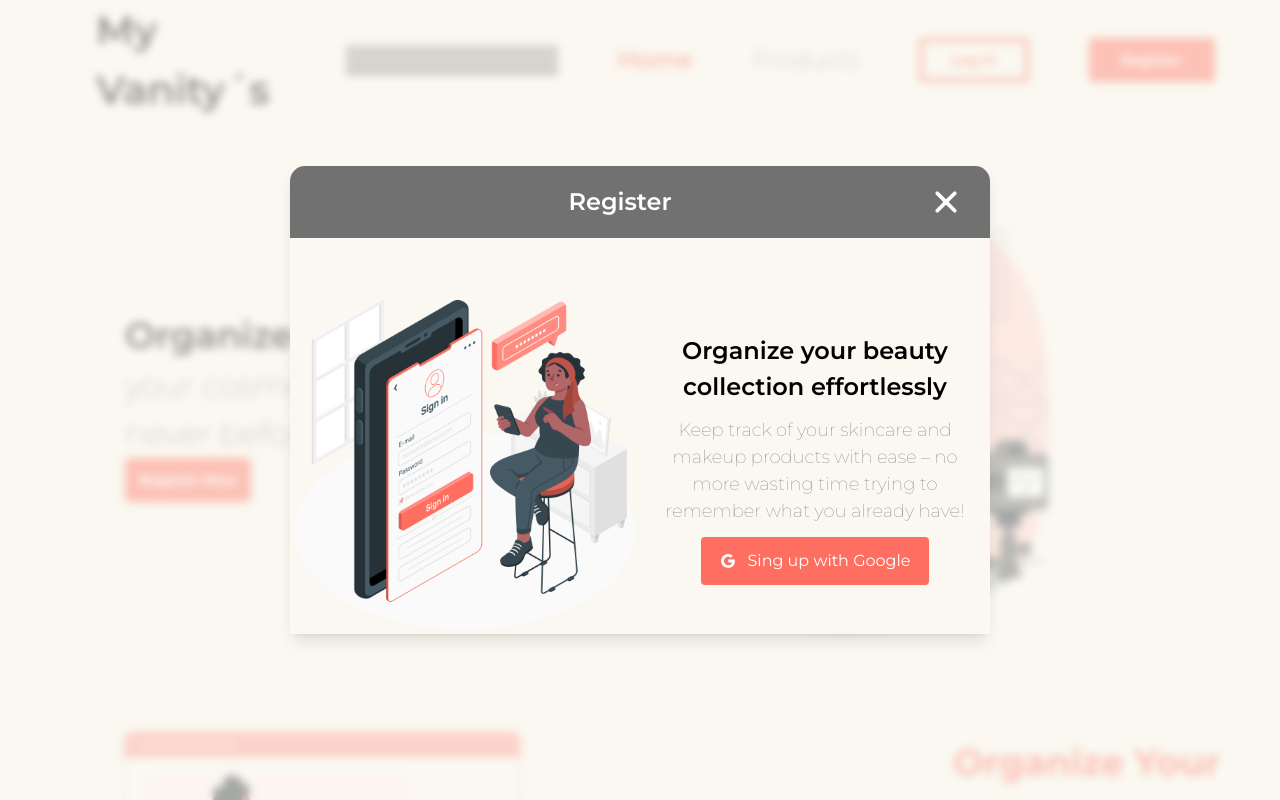
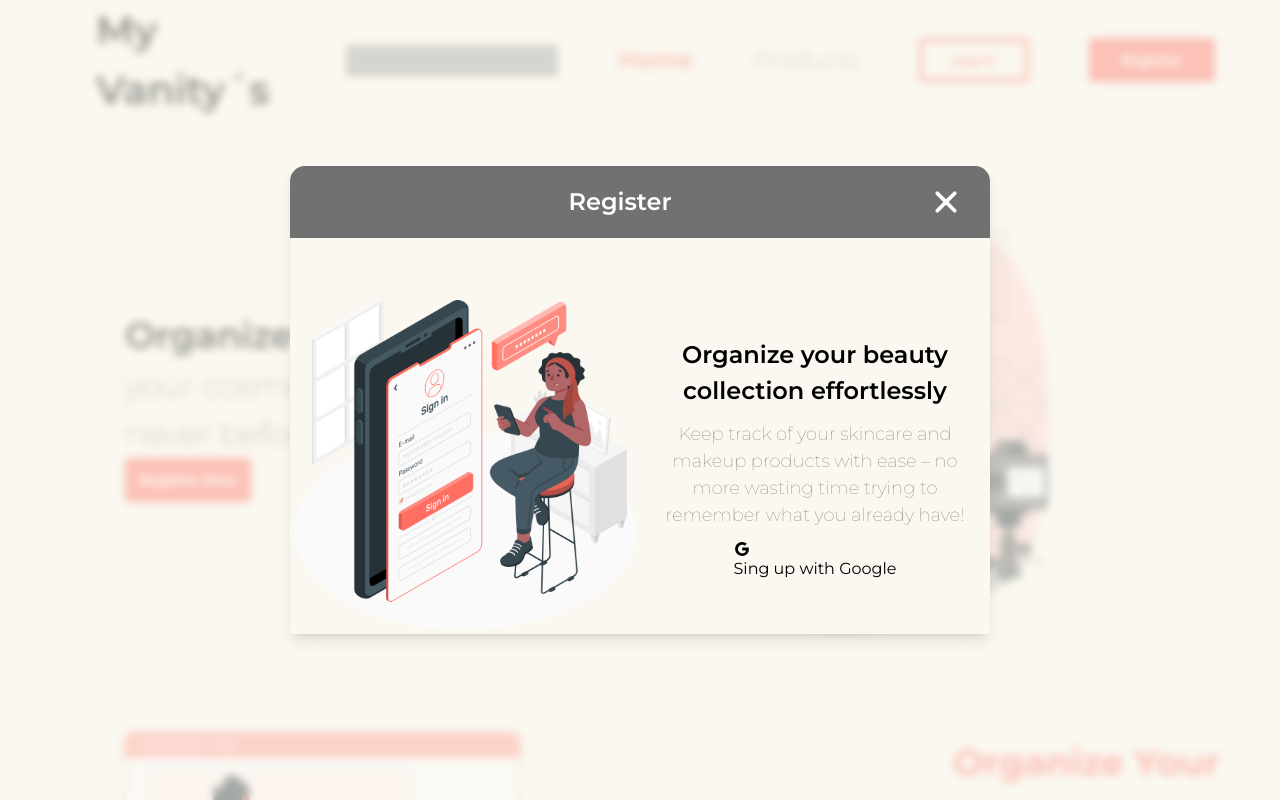
Before and after one commit to karepanda/myvanitys-web, a React (Vite) app: page / in a window 1280 px wide. Both pictures are taken after a click on the button "Register". Shown: the top 800 px of the page. Built offline with nearby package versions, Linux system fonts and the light colour scheme; grey boxes are pictures that could not be loaded.

Commit message:
added Google Auth redirect

```diff
--- a/callback.html
+++ b/callback.html
@@ -1,5 +1,6 @@
 <!DOCTYPE html>
 <html lang="en">
+
 <head>
    <meta charset="UTF-8">
    <meta name="viewport" content="width=device-width, initial-scale=1.0">
@@ -38,8 +39,10 @@
       window.onload = getAccessToken;
    </script>
 </head>
+
 <body>
    <h1>Authenticating...</h1>
    <p>Please wait while we process your login.</p>
 </body>
+
 </html>
--- a/src/components/Popup/Popup.jsx
+++ b/src/components/Popup/Popup.jsx
@@ -12,6 +12,11 @@ const Popup = ({
 	imageUrl,
 	closeFunction,
 }) => {
+	const redirectToGoogleOAuth = () => {
+		window.location.href =
+			'http://localhost:8080/o/oauth2/v2/auth?client_id=myvanitys2024&redirect_uri=http://localhost:8080/callback&response_type=code&scope=https://www.googleapis.com/auth/userinfo.profile&state=YOUR_STATE_VALUE';
+	};
+
 	return (
 		<div className='popup fixed h-screen inset-0 bg-background bg-opacity-60 flex items-center flex-col justify-center align-middle backdrop-blur-sm'>
 			<div className='popup__container shadow-lg'>
@@ -27,7 +32,7 @@ const Popup = ({
 				<section className='popup__description'>
 					<h1 className='popup__description--title'>{descriptionTitle}</h1>
 					<p className='popup__description--text'>{description}</p>
-					<button className='popup__description--btn'>
+					<button onClick={() => redirectToGoogleOAuth()}>
 						<IoLogoGoogle />
 						{textButtom}
 					</button>
--- a/src/components/Register/Register.jsx
+++ b/src/components/Register/Register.jsx
@@ -4,6 +4,7 @@ import { VanitysContext } from '../../context';
 
 const Register = () => {
 	const { toggleModalRegister } = useContext(VanitysContext);
+
 	return (
 		<Popup
 			title='Register'
```
Lines whose indentation alone changed are shown as unchanged.
